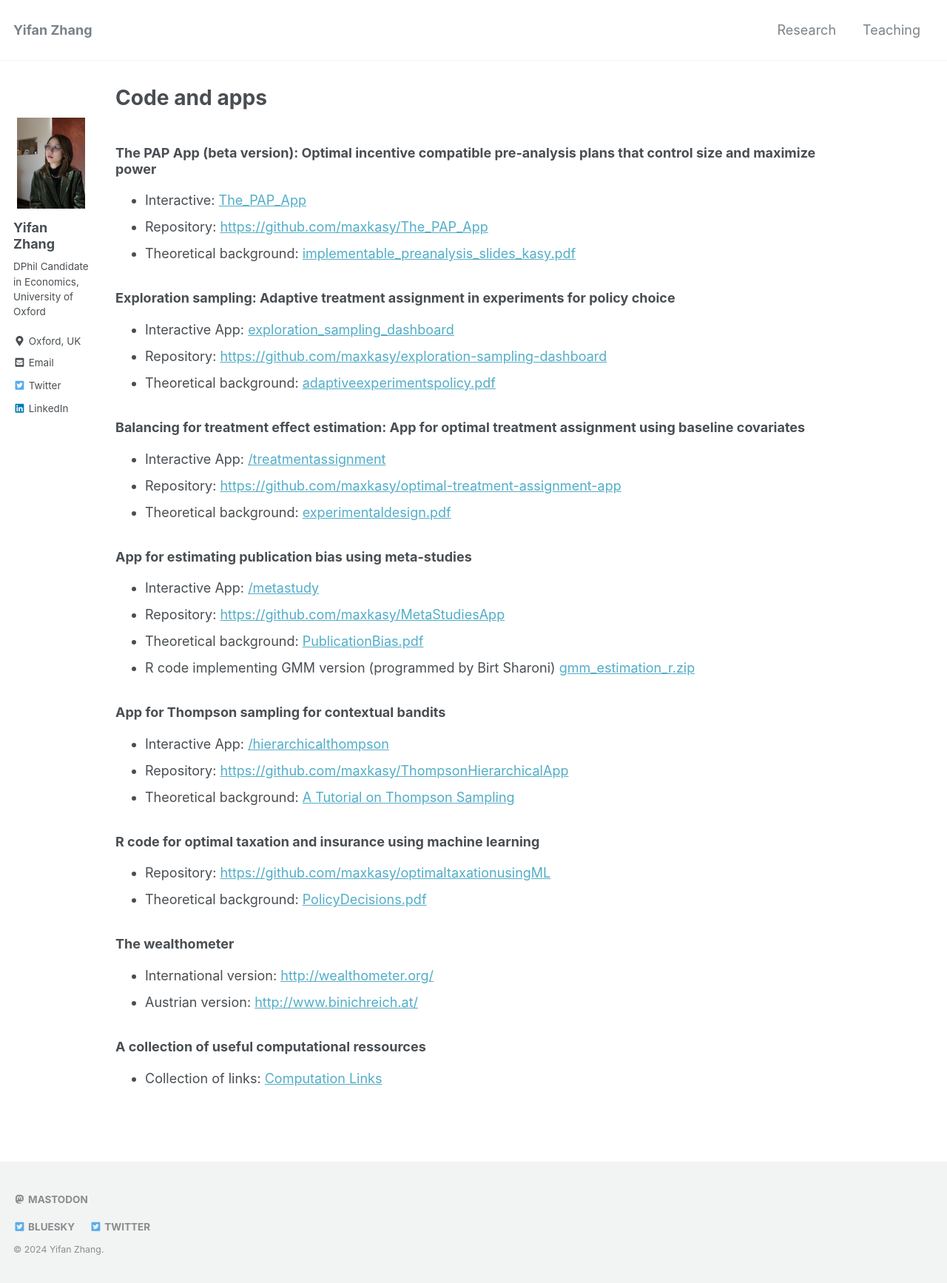
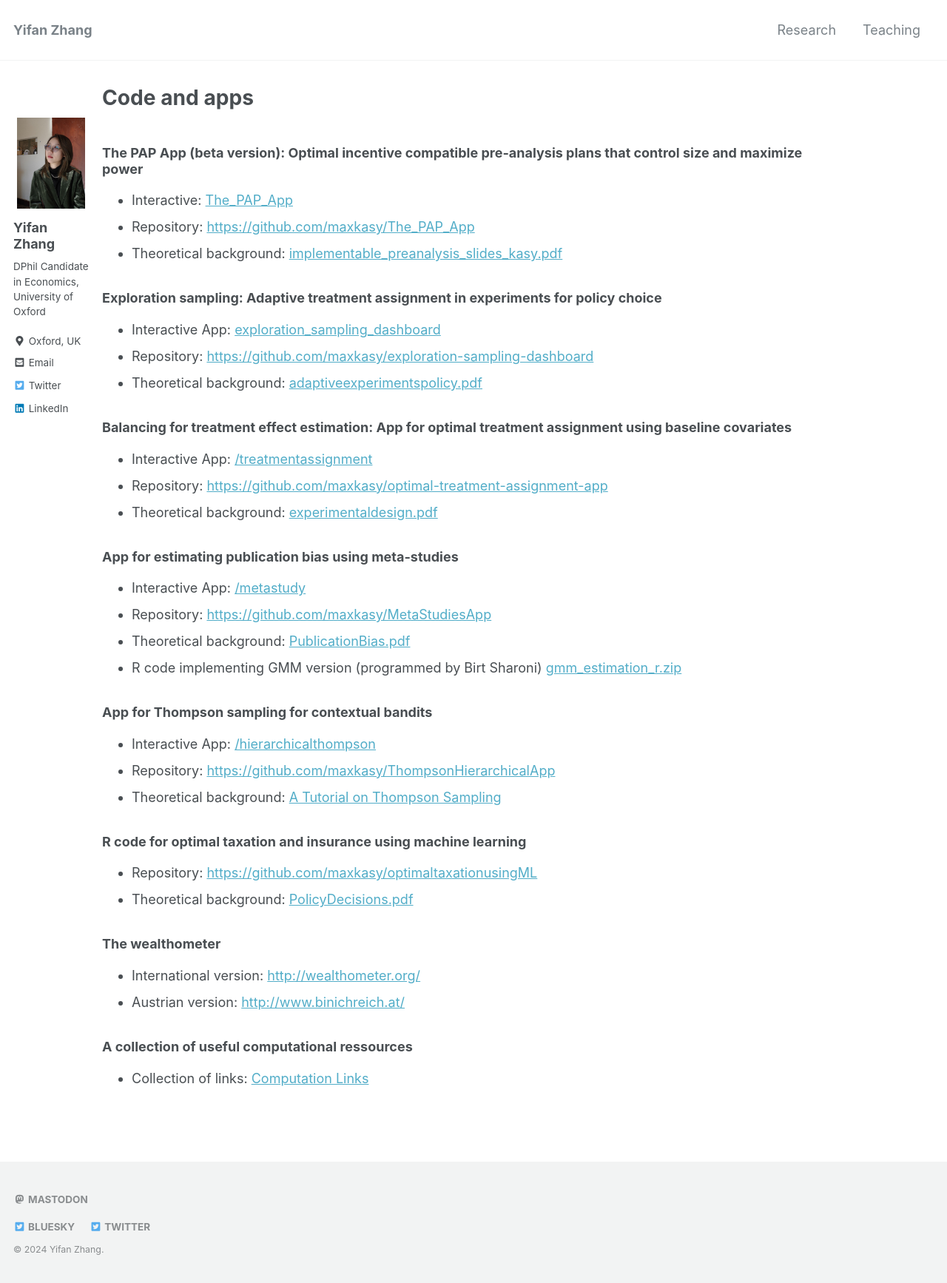
Before and after one commit to yifan-zhang-in/yifan-zhang-in.github.io, a Jekyll site: the page built from _pages/5_codeandapps.md, in a window 1280 px wide. Shown: the whole page at 74% size. Built offline with Jekyll 4.4.1, drawn with Linux system fonts in a browser that asks for light colours; nearby versions of some CDN libraries.

Commit message:
Update _page.scss

```diff
--- a/_sass/minimal-mistakes/_page.scss
+++ b/_sass/minimal-mistakes/_page.scss
@@ -25,19 +25,19 @@
     float: right;
     width: calc(100% - #{$right-sidebar-width-narrow});
     padding-right: $right-sidebar-width-narrow;
-    padding-left: 1em;
   }
 
   @include breakpoint($x-large) {
     width: calc(100% - #{$right-sidebar-width});
     padding-right: $right-sidebar-width;
-    padding-left: 1em;
   }
 
   .page__inner-wrap {
     float: left;
     margin-left: 0;
     margin-right: 0;
+   padding-left: 0;
+    padding-right: 0;
     width: 100%;
     clear: both;
 
```
